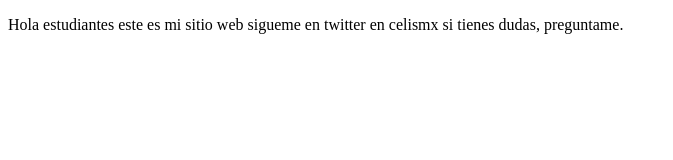
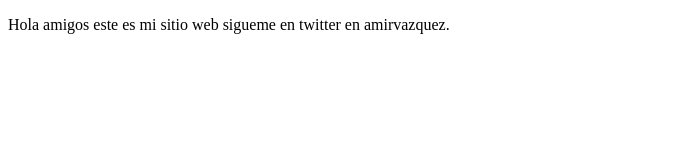
Before and after one commit to amirvazquez/proyectoDemoCursoPrework, a plain HTML site: page index.html in a window 1280 px wide. Shown: the whole page, without its empty margins (0-673 px from the left). Drawn offline with Linux system fonts and the light colour scheme.

Commit message:
cambios agregamos

```diff
--- a/index.html
+++ b/index.html
@@ -8,8 +8,8 @@
 </head>
 <body>
     <p>
-        Hola estudiantes este es mi sitio web
-        sigueme en twitter en celismx si tienes dudas, preguntame.
+        Hola amigos este es mi sitio web
+        sigueme en twitter en amirvazquez.
     </p>
 </body>
 </html>
```
